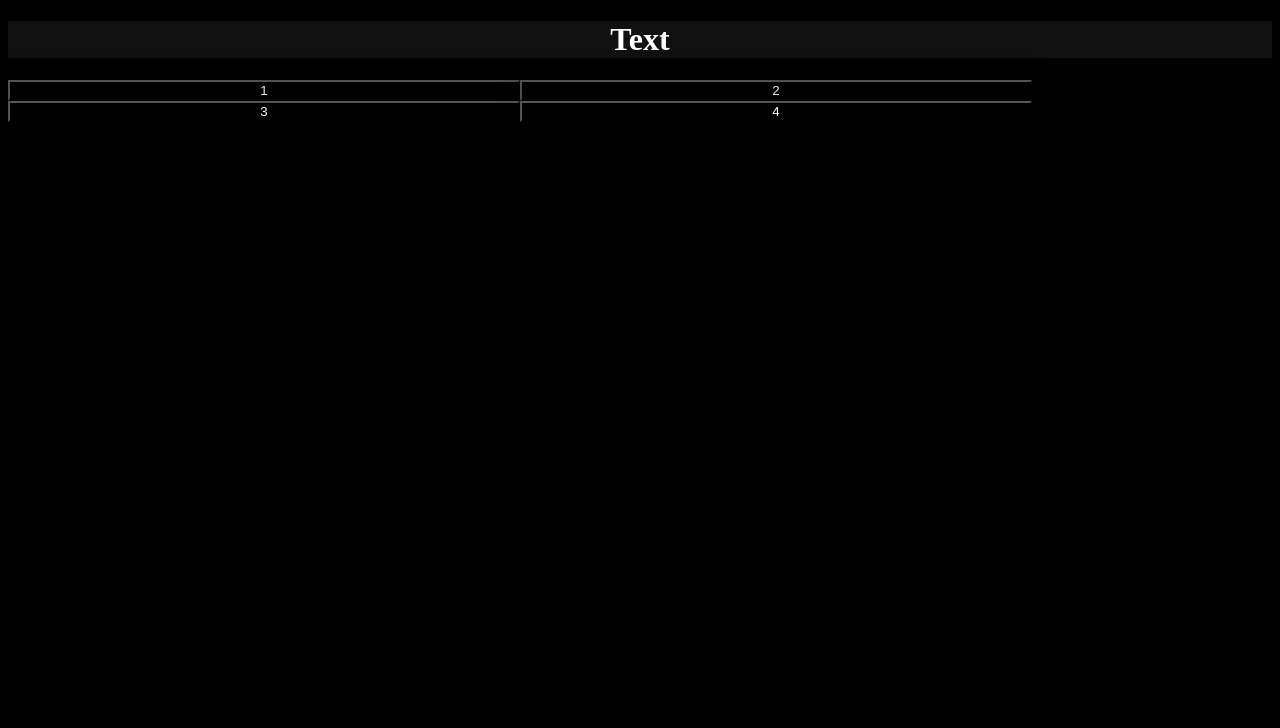
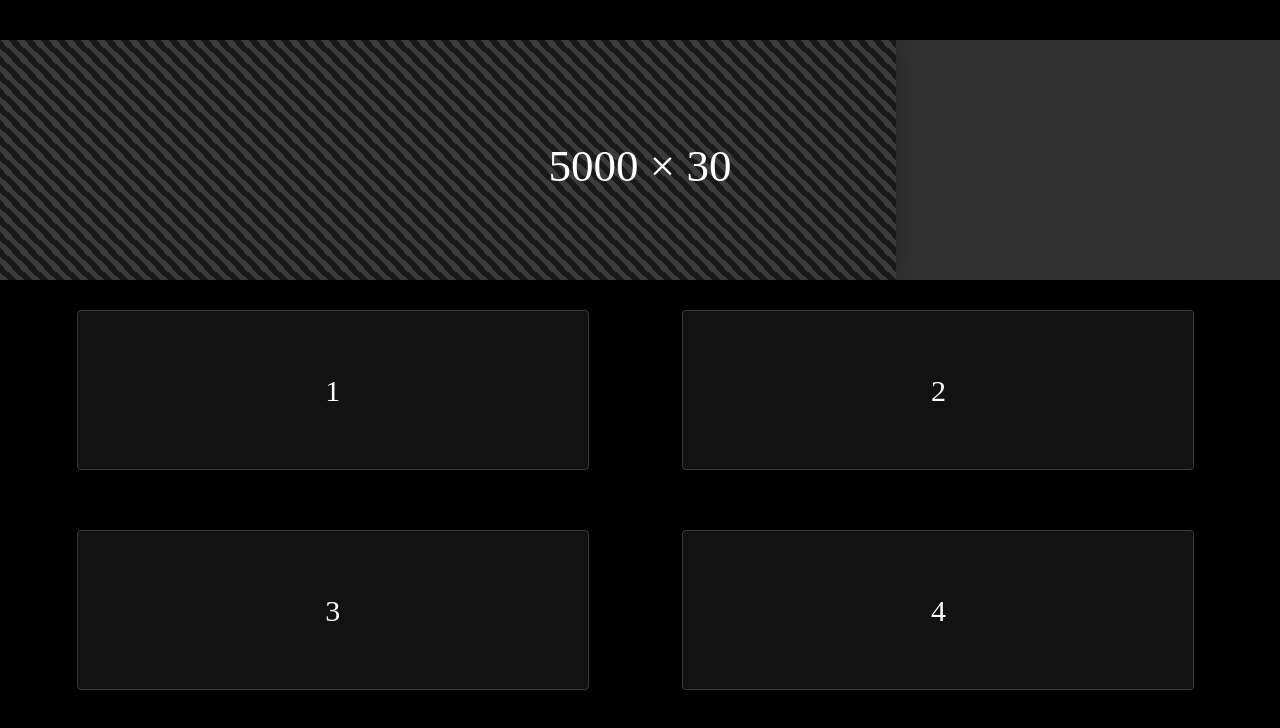
Before and after one commit to BarrelZebra2149/algebraGameProject, a plain HTML site: page index.html in a window 1280 px wide. Drawn offline with nearby package versions, Linux system fonts and the light colour scheme; a web font is replaced by a local one.

Commit message:
question design

```diff
--- a/index.html
+++ b/index.html
@@ -3,13 +3,22 @@
 <head>
     <meta charset="UTF-8">
     <title>algebra</title>
+    <link rel="stylesheet" type="text/css" href="https://cdn.jsdelivr.net/gh/aaaakshat/cm-web-fonts@latest/fonts.css">
+    <link rel="stylesheet" href="https://cdn.jsdelivr.net/npm/bootstrap@4.6.2/dist/css/bootstrap.min.css" integrity="sha384-xOolHFLEh07PJGoPkLv1IbcEPTNtaed2xpHsD9ESMhqIYd0nLMwNLD69Npy4HI+N" crossorigin="anonymous">
     <link rel="stylesheet" href="pageStyle.css">
 </head>
 <body>
-    <div class="container">
-        <div class="question"><h1>Text</h1></div>
-        <button id="q1">1</button><button id="q2">2</button><br>
-        <button id="q3">3</button><button id="q4">4</button>
+    <div class="questionContainer">
+        <div class="progress-bar progress-bar-striped progress-bar-animated"
+             id="progressQuestion"
+             role="progressbar"
+             aria-valuenow="75" aria-valuemin="0" aria-valuemax="100"><h1> 5000 × 30 </h1></div>
+    </div>
+    <div class="buttonContainer">
+        <button class="btn btn-dark" id="q1">1</button>
+        <button class="btn btn-dark" id="q2">2</button><br>
+        <button class="btn btn-dark" id="q3">3</button>
+        <button class="btn btn-dark" id="q4">4</button>
     </div>
 </body>
 </html>
--- a/pageStyle.css
+++ b/pageStyle.css
@@ -1,28 +1,58 @@
+
+
 body {
+    font-family: "Computer Modern Serif", serif;
     background-color: black;
 }
 
 h1 {
+    padding-top: 2.5vh;
+    position: absolute;
+    width: 100vw;
     color: white;
+    font-size: 45px;
 }
 
-.question {
+.questionContainer {
     position: relative;
-    background-color: rgba(189, 189, 189, 1);
-    box-shadow: 0px 0px 32px 0px rgba(0, 0, 0, 0.3);
-    animation: cssAnimation_0 338.9830ms infinite ease-out;
+    background-color: rgba(50, 50, 50, 1);
+    top: 5vh;
+    height:30vh;
     text-align: center;
 }
+
+.buttonContainer {
+    position: relative;
+    width:100%;
+    top: 5vh;
+    justify-content: space-around;
+    padding-left: 2.5%;
+}
+
+#progressQuestion {
+    position: relative;
+    height: 30vh;
+    width: 70%;
+    align-content: center;
+    background-color: rgba(25, 25, 25, 1);
+    box-shadow: 0px 0px 32px 0px rgba(0, 0, 0, 0.3);
+    -webkit-appearance: none;
+    -moz-appearance: none;
+    appearance: none;
+    /*animation: cssAnimation_0 338.983050ms infinite ease-out;*/
+}
 @keyframes cssAnimation_0 {
-    from { background-color: rgba(189, 189, 189, 1); }
+    from { background-color: rgba(130, 130, 130, 0.58); }
     to { background-color: rgba(0, 0, 0, 0.23); }
 }
-
 button {
     color: white;
-    position: relative;
     width: 40vw;
+    height: 20vh;
+    align-content: center;
+    font-size: 30px !important;
+    background-color: rgba(40, 40, 40, 0.45) !important;
     box-sizing: border-box;
-    background-color: rgba(0, 0, 0, 0.45);
     box-shadow: 0px 0px 32px 0px rgba(0, 0, 0, 0.3);
+    margin: 30px 3.5vw;
 }
```
Also changed, not shown: test.html (+1 -1 lines).
